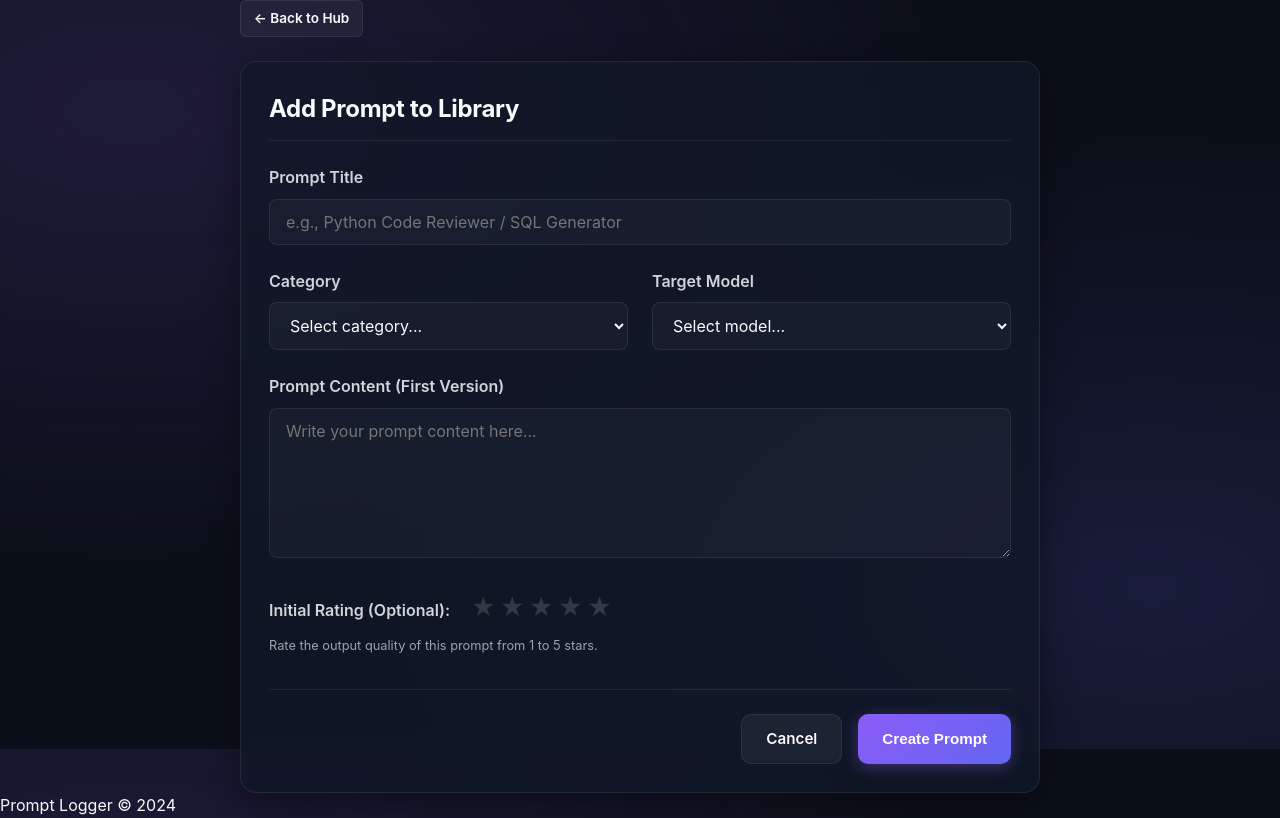
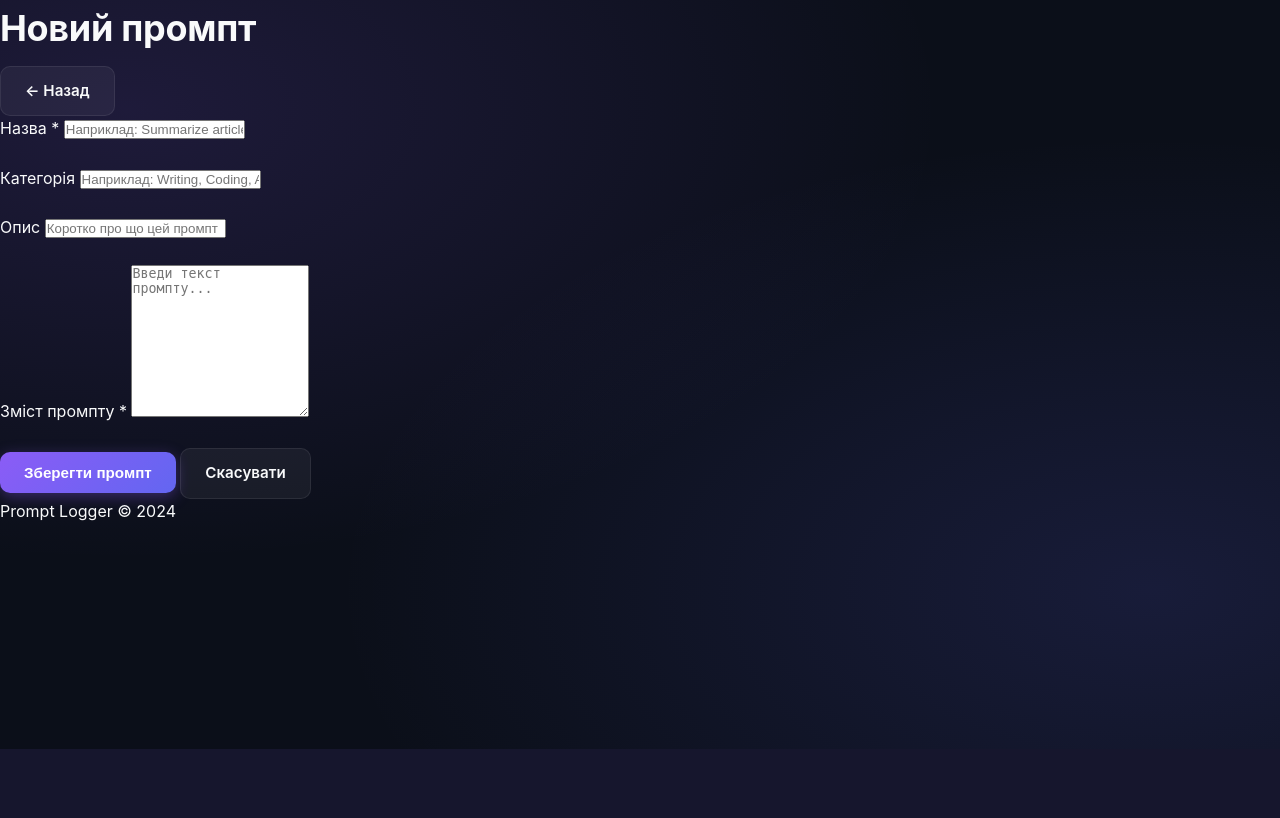
Before and after one commit to aqppann/promt_log, a Flask app: page /prompts/create in a window 1280 px wide. Shown: the part 51-869 px from the top of the page. After the commit the page ends 800 px from the top, so only its background shows below. Run offline with Flask 3, Linux system fonts and the light colour scheme; parts of the project's set-up code (start-up, migrations or seed data) failed here and were passed over.

Commit message:
feat: create template

```diff
--- a/templates/create.html
+++ b/templates/create.html
@@ -1,78 +1,48 @@
 {% extends 'base.html' %}
 
-{% block title %}Create New Prompt | AI Prompt Logger{% endblock %}
+{% block title %}Новий промпт — Prompt Logger{% endblock %}
 
 {% block content %}
-<div style="max-width: 800px; margin: 0 auto;">
-    <a href="{{ url_for('prompts.index') }}" class="btn btn-secondary btn-sm" style="margin-bottom: 1.5rem;">← Back to Hub</a>
-
-    <div class="panel">
-        <div class="panel-header">
-            <h2>Add Prompt to Library</h2>
+<div class="page-header">
+    <h1>Новий промпт</h1>
+    <a href="{{ url_for('prompts.index') }}" class="btn btn-secondary">← Назад</a>
 </div>
 
-        <form method="POST" action="{{ url_for('prompts.create') }}">
-            <!-- Title -->
+<div class="form-card">
+    <form action="{{ url_for('prompts.create_post') }}" method="POST">
+
         <div class="form-group">
-                <label for="title" class="form-label">Prompt Title</label>
-                <input type="text" id="title" name="title" class="form-control" placeholder="e.g., Python Code Reviewer / SQL Generator" required>
+            <label for="title">Назва *</label>
+            <input type="text" id="title" name="title"
+                   placeholder="Наприклад: Summarize article"
+                   required>
         </div>
 
-            <div style="display: grid; grid-template-columns: 1fr 1fr; gap: 1.5rem;">
-                <!-- Category -->
         <div class="form-group">
-                    <label for="category" class="form-label">Category</label>
-                    <select id="category" name="category" class="form-control" required>
-                        <option value="" disabled selected>Select category...</option>
-                        <option value="debugging">Debugging</option>
-                        <option value="refactoring">Refactoring</option>
-                        <option value="docs">Docs</option>
-                        <option value="testing">Testing</option>
-                        <option value="other">Other</option>
-                    </select>
+            <label for="category">Категорія</label>
+            <input type="text" id="category" name="category"
+                   placeholder="Наприклад: Writing, Coding, Analysis">
         </div>
 
-                <!-- Target Model -->
         <div class="form-group">
-                    <label for="target_model" class="form-label">Target Model</label>
-                    <select id="target_model" name="target_model" class="form-control" required>
-                        <option value="" disabled selected>Select model...</option>
-                        <option value="gpt-4">GPT-4</option>
-                        <option value="claude">Claude</option>
-                        <option value="gemini">Gemini</option>
-                    </select>
-                </div>
+            <label for="description">Опис</label>
+            <input type="text" id="description" name="description"
+                   placeholder="Коротко про що цей промпт">
         </div>
 
-            <!-- Prompt Content -->
         <div class="form-group">
-                <label for="content" class="form-label">Prompt Content (First Version)</label>
-                <textarea id="content" name="content" class="form-control" placeholder="Write your prompt content here..." required></textarea>
+            <label for="content">Зміст промпту *</label>
+            <textarea id="content" name="content" rows="10"
+                      placeholder="Введи текст промпту..."
+                      required></textarea>
         </div>
 
-            <!-- Rating -->
-            <div class="form-group">
-                <label class="form-label" style="display: inline-block; margin-right: 1rem;">Initial Rating (Optional):</label>
-                <div class="star-rating">
-                    <input type="radio" id="star5" name="rating" value="5">
-                    <label for="star5">★</label>
-                    <input type="radio" id="star4" name="rating" value="4">
-                    <label for="star4">★</label>
-                    <input type="radio" id="star3" name="rating" value="3">
-                    <label for="star3">★</label>
-                    <input type="radio" id="star2" name="rating" value="2">
-                    <label for="star2">★</label>
-                    <input type="radio" id="star1" name="rating" value="1">
-                    <label for="star1">★</label>
-                </div>
-                <p style="font-size: 0.8rem; color: var(--text-muted); margin-top: 0.25rem;">Rate the output quality of this prompt from 1 to 5 stars.</p>
+        <div class="form-actions">
+            <button type="submit" class="btn btn-primary">Зберегти промпт</button>
+            <a href="{{ url_for('prompts.index') }}" class="btn btn-secondary">Скасувати</a>
         </div>
 
-            <div style="display: flex; gap: 1rem; justify-content: flex-end; margin-top: 2rem; border-top: 1px solid var(--border-color); padding-top: 1.5rem;">
-                <a href="{{ url_for('prompts.index') }}" class="btn btn-secondary">Cancel</a>
-                <button type="submit" class="btn btn-primary">Create Prompt</button>
-            </div>
     </form>
 </div>
-</div>
+
 {% endblock %}
```
Lines whose indentation alone changed are shown as unchanged.
